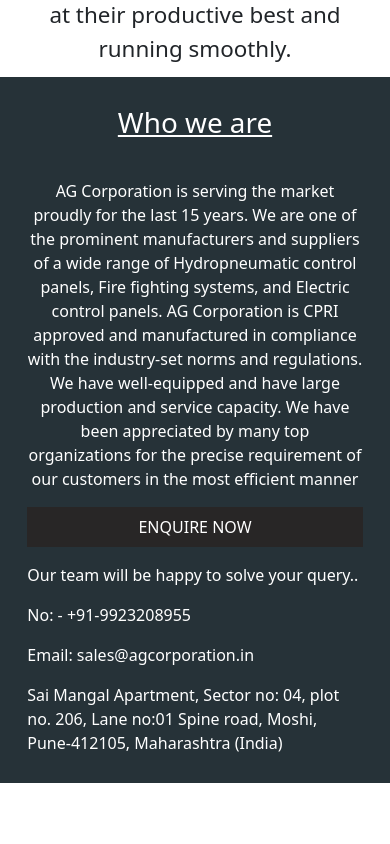
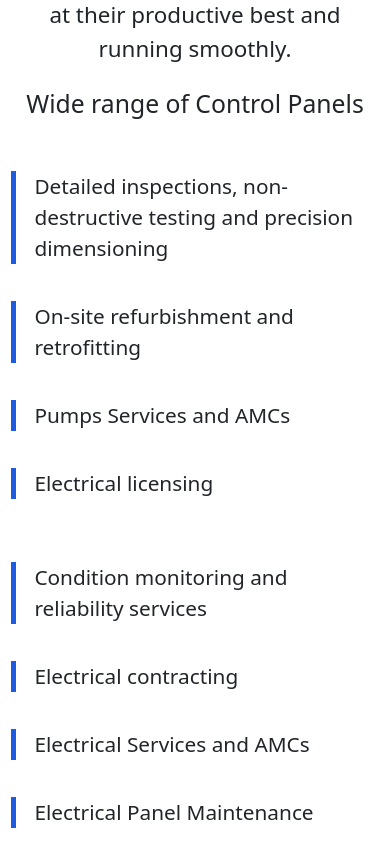
Before and after one commit to PranavShelke4/ag-crop-new, a React (Create React App) app: page /after-sales-services in a window 390 px wide. Shown: the part 1540-2384 px from the top of the page. Before the commit the page ends 2323 px from the top, so only its background shows below. Built offline with nearby package versions, Linux system fonts and the light colour scheme.

Commit message:
Add WideRange component to After Sales Services, Electrical Control Panel, and Electrical Services pages

```diff
--- /dev/null
+++ b/src/Component/Services/After Sales Services/WideRange.jsx
@@ -0,0 +1,28 @@
+import React from "react";
+import "../../../Style/Services/WideRange.css";
+
+function WideRange() {
+  return (
+    <div className="WideRange">
+      <h2>
+        Wide range of Control Panels
+      </h2>
+      <div className="WideRange-boxs">
+        <div className="WideRange-box-1">
+          <span>​Detailed inspections, non-destructive testing and precision dimensioning</span>
+          <span>On-site refurbishment and retrofitting</span>
+          <span>Pumps Services and AMCs</span>
+          <span>Electrical licensing</span>
+        </div>
+        <div className="WideRange-box-2">
+          <span>Condition monitoring and reliability services</span>
+          <span>Electrical contracting</span>
+          <span>Electrical Services and AMCs</span>
+          <span>Electrical Panel Maintenance</span>
+        </div>
+      </div>
+    </div>
+  );
+}
+
+export default WideRange;
--- /dev/null
+++ b/src/Component/Services/Electrical Control Panel/WideRange.jsx
@@ -0,0 +1,26 @@
+import React from "react";
+import "../../../Style/Services/WideRange.css";
+
+function WideRange() {
+  return (
+    <div className="WideRange">
+      <h2>
+        Wide range of Control Panels
+      </h2>
+      <div className="WideRange-boxs">
+        <div className="WideRange-box-1">
+          <span>Distribution and DG Panel</span>
+          <span>Metering Panel</span>
+          <span>APFC Panel</span>
+        </div>
+        <div className="WideRange-box-2">
+          <span>Starter Panel</span>
+          <span>Feeder Panel</span>
+          <span>Fire Panel</span>
+        </div>
+      </div>
+    </div>
+  );
+}
+
+export default WideRange;
--- /dev/null
+++ b/src/Component/Services/Electrical Services/WideRange.jsx
@@ -0,0 +1,28 @@
+import React from "react";
+import "../../../Style/Services/WideRange.css";
+
+function WideRange() {
+  return (
+    <div className="WideRange">
+      <h2>
+      Electrical Contracting Services
+      </h2>
+      <div className="WideRange-boxs">
+        <div className="WideRange-box-1">
+          <span>Low voltage Distribution</span>
+          <span>Interior Lightings</span>
+          <span>Transformer Service and maintenance</span>
+          <span>HT Panel</span>
+        </div>
+        <div className="WideRange-box-2">
+          <span>Emergency power systems</span>
+          <span>Lighting control systems</span>
+          <span>Medium voltage substation upto 33KV</span>
+          <span>Protection</span>
+        </div>
+      </div>
+    </div>
+  );
+}
+
+export default WideRange;
--- a/src/Pages/AfterSalesServices.jsx
+++ b/src/Pages/AfterSalesServices.jsx
@@ -1,10 +1,14 @@
 import React from "react";
 import Header from "../Component/Services/After Sales Services/Header"
 import SecendSection from "../Component/Services/After Sales Services/SecendSection"
+import WideRange from "../Component/Services/After Sales Services/WideRange"
 
 function AfterSalesServices() {
-  return <div><Header />
-  <SecendSection /></div>;
+  return <div>
+    <Header />
+    <SecendSection />
+    <WideRange />
+  </div>;
 }
 
 export default AfterSalesServices;
--- a/src/Pages/ElectricalControlPanel.jsx
+++ b/src/Pages/ElectricalControlPanel.jsx
@@ -2,6 +2,7 @@ import React from "react";
 import Header from "../Component/Services/Electrical Control Panel/Header";
 import WeHelpYou from "../Component/Services/Electrical Control Panel/WeHelpYou";
 import ServicesInfo from "../Component/Services/Electrical Control Panel/ServicesInfo";
+import WideRange from "../Component/Services/Electrical Control Panel/WideRange";
 
 function ElectricalControlPanel() {
   return (
@@ -9,6 +10,7 @@ function ElectricalControlPanel() {
       <Header />
       <WeHelpYou />
       <ServicesInfo />
+      <WideRange />
     </>
   );
 }
--- a/src/Pages/ElectricalServices.jsx
+++ b/src/Pages/ElectricalServices.jsx
@@ -1,11 +1,14 @@
 import React from "react";
 import Header from "../Component/Services/Electrical Services/Header";
 import SecendSection from "../Component/Services/Electrical Services/SecendSection";
+import WideRange from "../Component/Services/Electrical Services/WideRange"
 
 function ElectricalServices() {
   return (
     <div>
-      <Header /> <SecendSection />{" "}
+      <Header />
+      <SecendSection />
+      <WideRange />
     </div>
   );
 }
--- /dev/null
+++ b/src/Style/Services/WideRange.css
@@ -0,0 +1,39 @@
+.WideRange {
+    display: flex;
+    flex-direction: column;
+    align-items: center;
+    justify-content: center;
+    padding: 3% 1%;
+}
+
+.WideRange-boxs {
+    display: flex;
+    gap: 20%;
+}
+
+.WideRange-box-1, .WideRange-box-2 {
+    width: 50%;
+    margin-top: 7%;
+    display: flex;
+    flex-direction: column;
+}
+
+.WideRange-box-1 span, .WideRange-box-2 span {
+    padding-left: 5%;
+    border-left: solid #1E5BE1 5px;
+    font-size: 1.3rem;
+    font-weight: 500;
+    margin: 5% 0;
+    width: 23rem;
+}
+
+@media screen and (max-width: 768px) {
+    .WideRange-boxs {
+        flex-direction: column;
+        gap: 0;
+    }
+    .WideRange-box-1, .WideRange-box-2 {
+        width: 100%;
+    }
+
+}
```
